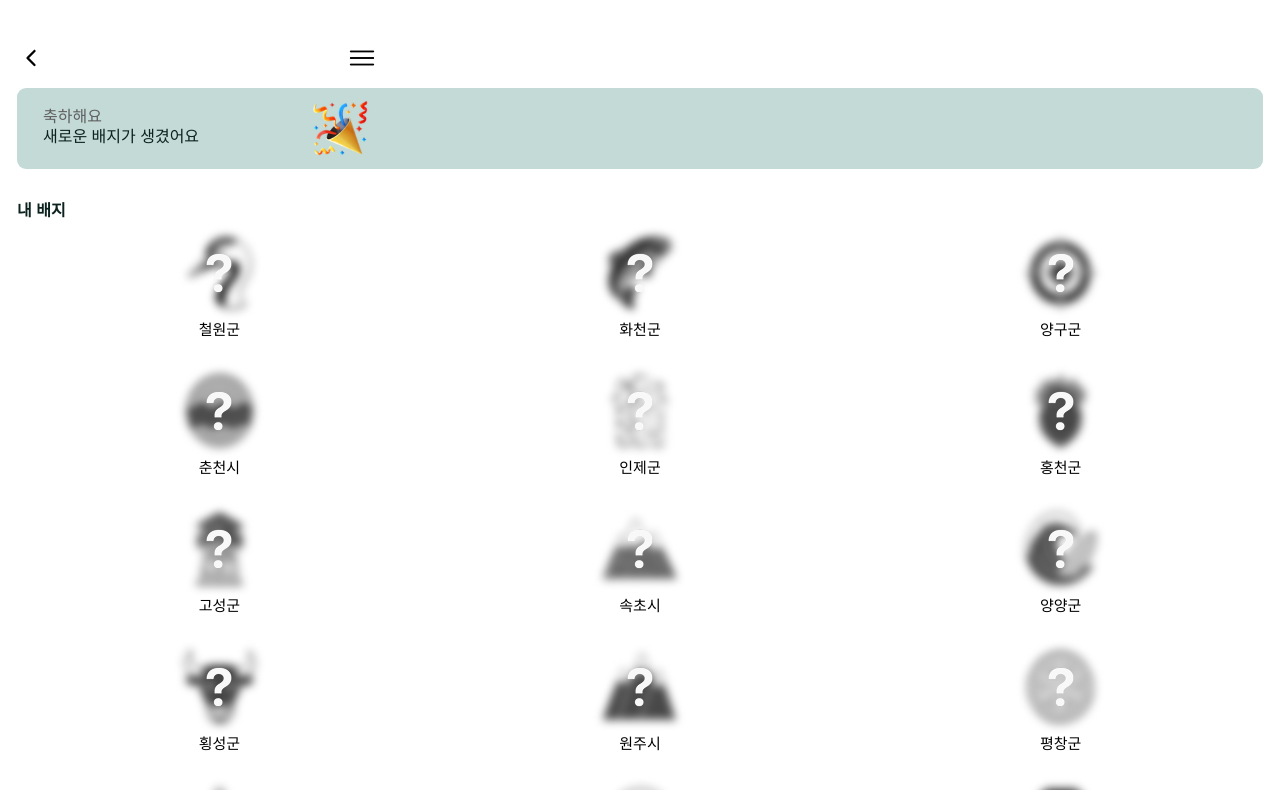
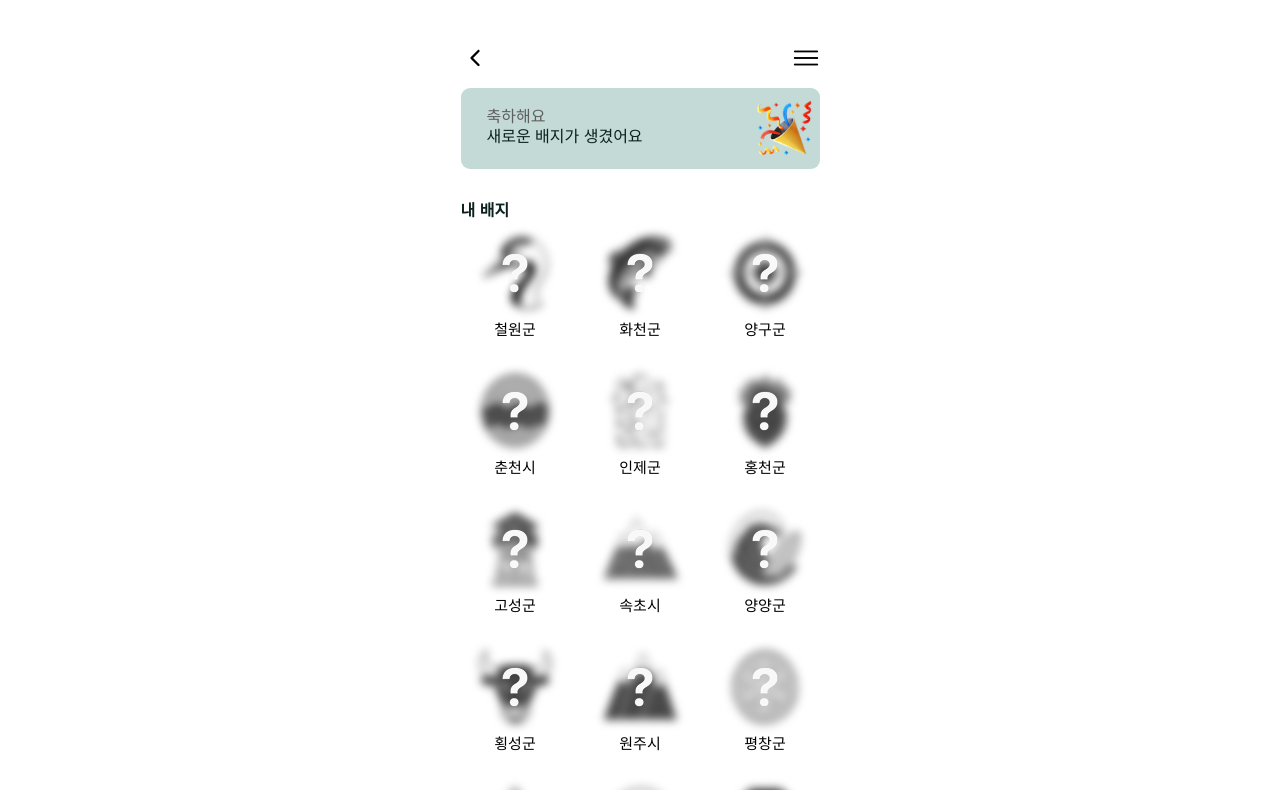
Before and after one commit to nuyh-99/ji-kku-frontend, a Next.js app in the folder frontend/: page /achievements in a window 1280 px wide. Shown: the top 790 px of the page. Built offline with nearby package versions, Linux system fonts and the light colour scheme; no server answers.

Commit message:
fix : badge screen fix

```diff
--- a/frontend/src/app/achievements/page.tsx
+++ b/frontend/src/app/achievements/page.tsx
@@ -18,6 +18,7 @@ export default function AchievementsPage() {
       try {
         const response = await getBadges();
         const badgeList: BadgeItem[] = response.content;
+        console.log("badgeList:", badgeList)
 
         const regionBadgeNos = badgeList
           .filter((badge) => badge.badgeType === "REGION")
@@ -33,18 +34,41 @@ export default function AchievementsPage() {
   }, []);
 
   return (
-    // 전체 페이지를 감싸는 컨테이너에 relative와 헤더 공간을 고려한 넉넉한 paddingTop 부여
-    <div className="relative min-h-screen bg-white pb-4" style={{ paddingTop: 88, paddingLeft: 17, paddingRight: 17 }}>
+    // 화면 전체를 감싸는 바깥 래퍼: 브라우저 크기와 무관하게 항상 중앙에 393x852만 렌더링
+    <div className="flex min-h-screen w-full items-center justify-center">
+      {/* 실제 화면 영역: 393x852로 고정, overflow는 세로 스크롤만 허용 */}
+      <div
+        className="relative bg-white overflow-y-auto overflow-x-hidden"
+        style={{ width: 393, height: 852, paddingTop: 88, paddingLeft: 17, paddingRight: 17, paddingBottom: 16 }}
+      >
         {/* 절대 좌표로 정확히 고정되는 헤더 */}
         <header
           className="absolute flex items-center justify-between"
           style={{ top: 44, left: 17, width: 359, height: 28 }}
         >
-        <button aria-label="뒤로가기" onClick={() => router.back()} type="button">
-          <Image src="/assets/chevron-left.svg" alt="뒤로가기" width={28} height={28} className="shrink-0" />
+          <button
+            aria-label="뒤로가기"
+            onClick={() => router.back()}
+            type="button"
+            className="flex items-center justify-center rounded-full hover:bg-gray-200 active:bg-gray-200 transition-colors"
+            style={{ width: 40, height: 40, margin: -6 }}
+          >
+            <Image
+              src="/assets/chevron-left.svg"
+              alt="뒤로가기"
+              width={28}
+              height={28}
+              className="shrink-0"
+            />
           </button>
 
-        <button aria-label="메뉴" onClick={() => router.push("/mypage")} type="button">
+          <button
+            aria-label="메뉴"
+            onClick={() => router.push("/mypage")}
+            type="button"
+            className="flex items-center justify-center rounded-full hover:bg-gray-200 active:bg-gray-200 transition-colors"
+            style={{ width: 40, height: 40, margin: -6 }}
+          >
             <Image src="/assets/Menu.png" alt="메뉴" width={28} height={28} className="shrink-0" />
           </button>
         </header>
@@ -81,10 +105,7 @@ export default function AchievementsPage() {
             const isUnlocked = unlockedNos.has(badge.badgeNo);
 
             return (
-            <div
-              key={badge.id}
-              className="flex flex-col items-center"
-            >
+              <div key={badge.id} className="flex flex-col items-center">
                 <div className="relative h-[75px] w-[75px]">
                   <Image
                     src={`/badge/${badge.id}.png`}
@@ -118,5 +139,6 @@ export default function AchievementsPage() {
           })}
         </div>
       </div>
+    </div>
   );
 }
```
Lines whose indentation alone changed are shown as unchanged.
